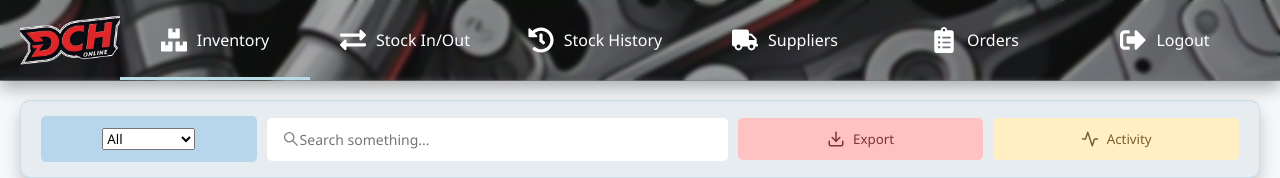
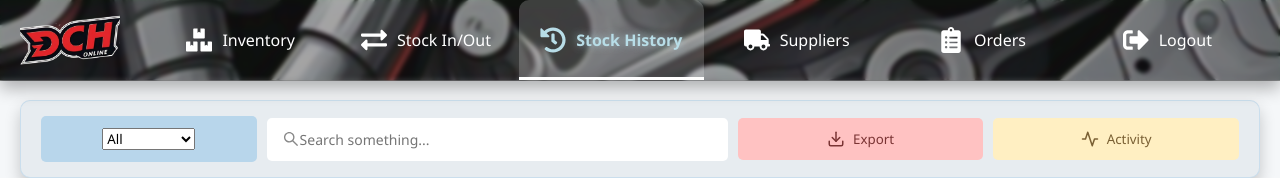
Before and after one commit to LawX22/DCH_Inventory_V2, a React (Vite) app: page /stockHistory in a window 1280 px wide. Shown: the top 178 px of the page. Built offline with nearby package versions, Linux system fonts and the light colour scheme; no server answers; sample sign-in values are in the browser's storage.

Commit message:
Fixed Header

```diff
--- a/src/Page/Header.jsx
+++ b/src/Page/Header.jsx
@@ -1,17 +1,33 @@
-import React, { useState } from 'react';
-import { FaBars, FaTimes, FaBoxes, FaExchangeAlt, FaHistory, FaTruck, FaClipboardList, FaSignOutAlt } from 'react-icons/fa';
-import { useNavigate } from "react-router-dom";
-
+import React, { useState } from "react";
+import {
+  FaBars,
+  FaTimes,
+  FaBoxes,
+  FaExchangeAlt,
+  FaHistory,
+  FaTruck,
+  FaClipboardList,
+  FaSignOutAlt,
+} from "react-icons/fa";
+import { useNavigate, useLocation } from "react-router-dom";
 
 function Header() {
   const [menuOpen, setMenuOpen] = useState(false);
-  const navigate = useNavigate(); // React Router Navigation Hook
+  const navigate = useNavigate();
+  const location = useLocation(); // Get the current URL path
 
   // Logout Function
+  // Logout Function with Confirmation
   const handleLogout = () => {
-    localStorage.clear(); // Clears all stored data
-    navigate("/"); // Redirect to login page (Update path if needed)
+    const confirmLogout = window.confirm("Are you sure you want to log out?");
+    if (confirmLogout) {
+      localStorage.clear();
+      navigate("/");
+    }
   };
+
+  // Function to check if a nav item is active
+  const isActive = (path) => (location.pathname === path ? "active" : "");
 
   return (
     <header className="header">
@@ -25,29 +41,29 @@ function Header() {
       </div>
 
       <nav className={`main-nav ${menuOpen ? "open" : ""}`}>
-        <div className="nav-item active">
+        <div className={`nav-item ${isActive("/Inventory")}`}>
           <FaBoxes className="nav-icon" />
           <span>
             <a href="/Inventory">Inventory</a>
           </span>
         </div>
-        <div className="nav-item">
+        <div className={`nav-item ${isActive("/StockInOut")}`}>
           <FaExchangeAlt className="nav-icon" />
           <span>
             <a href="/StockInOut">Stock In/Out</a>
           </span>
         </div>
-        <div className="nav-item">
+        <div className={`nav-item ${isActive("/stockHistory")}`}>
           <FaHistory className="nav-icon" />
           <span>
             <a href="/stockHistory">Stock History</a>
           </span>
         </div>
-        <div className="nav-item">
+        <div className={`nav-item ${isActive("/Suppliers")}`}>
           <FaTruck className="nav-icon" />
           <span>Suppliers</span>
         </div>
-        <div className="nav-item">
+        <div className={`nav-item ${isActive("/Orders")}`}>
           <FaClipboardList className="nav-icon" />
           <span>Orders</span>
         </div>
--- a/src/css/Header.css
+++ b/src/css/Header.css
@@ -1,6 +1,6 @@
 /* Header */
 .header {
-    background: url('/src/assets/Logo.png') no-repeat center top;
+  background: url("/src/assets/Logo.png") no-repeat center top;
   background-size: cover;
   position: relative;
   color: white;
@@ -10,7 +10,7 @@
   padding: 0 20px;
   height: 80px;
   width: 100%;
-    box-shadow: 0 8px 16px rgba(0,0,0,0.3);
+  box-shadow: 0 8px 16px rgba(0, 0, 0, 0.3);
 }
 
 /* Glass Effect Overlay */
@@ -40,6 +40,7 @@
 .logo-container {
   display: flex;
   align-items: center;
+  margin-right: 28px;
 }
 
 .DCH {
@@ -67,7 +68,10 @@
   font-size: 16px;
   cursor: pointer;
   position: relative;
-    transition: border-bottom 0.3s ease;
+  transition:
+    background-color 0.3s ease,
+    color 0.3s ease,
+    border-bottom 0.3s ease;
 }
 
 a {
@@ -75,7 +79,7 @@ a {
   color: inherit;
 }
 
-/* Underline effect for active and hover states */
+/* Underline effect for hover states */
 .nav-item::after {
   content: "";
   position: absolute;
@@ -83,8 +87,10 @@ a {
   left: 50%;
   width: 0%;
   height: 3px;
-    background-color: #B8DDE7;
-    transition: width 0.3s ease, left 0.3s ease;
+  background-color: #b8dde7;
+  transition:
+    width 0.3s ease,
+    left 0.3s ease;
 }
 
 /* Hover effect */
@@ -93,10 +99,20 @@ a {
   left: 0;
 }
 
-/* Active Nav Item */
+/* ===== Active Nav Item Design ===== */
+.nav-item.active {
+  background-color: rgba(255, 255, 255, 0.2); /* Slight transparency */
+  color: #b8dde7; /* Light blue */
+  font-weight: bold;
+  text-shadow: 0 0 8px rgba(184, 221, 231, 0.7); /* Soft glow effect */
+  border-top-left-radius: 10px;
+  border-top-right-radius: 10px;
+}
+
 .nav-item.active::after {
   width: 100%;
   left: 0;
+  background-color: #fff; /* White underline for contrast */
 }
 
 /* Icons */
@@ -146,6 +162,12 @@ a {
     border-bottom: none;
   }
 
+  /* Mobile active state */
+  .nav-item.active {
+    background-color: rgba(255, 255, 255, 0.2);
+    color: #b8dde7;
+  }
+
   /* Mobile underline effect */
   .nav-item::after {
     height: 2px;
```
Lines whose indentation alone changed are shown as unchanged.
